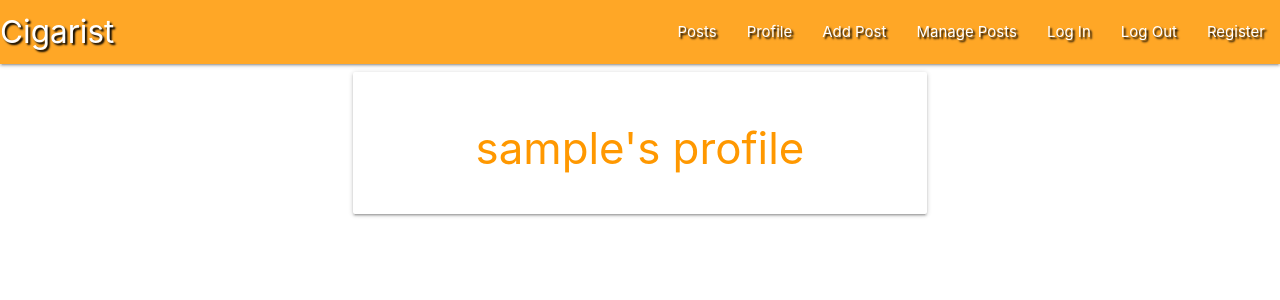
After one commit to Code-Institute-Submissions/cigarist, a Flask app: page /profile/1 in a window 1280 px wide. The commit adds this page. Shown: the top 300 px of the page. Run offline with Flask 2, Linux system fonts and the light colour scheme; the visitor is signed in with stand-in values (Sample User, id 1); a database or web service that is not in the repository returns one stand-in record (values such as "Sample title"); some libraries are stand-ins or nearby versions.

Commit message:
Created profile.html

```diff
--- a/app.py
+++ b/app.py
@@ -45,6 +45,8 @@ def register():
         # put the new user into 'session' cookie
         session["user"] = request.form.get("username").lower()
         flash("You are registered")
+        return redirect(url_for("profile", username=session["user"]))
+
     return render_template("register.html")
 
 
@@ -58,7 +60,10 @@ def login():
             if check_password_hash(
                 existing_user["password"], request.form.get("password")):
                     session["user"] = request.form.get("username").lower()
-                    flash("Hello, {}".format(request.form.get("username")))
+                    flash("Hello, {}".format(
+                        request.form.get("username")))
+                    return redirect(url_for(
+                        "profile", username=session["user"]))
             else:
                 flash("Your Username and/or Passward is incorrect.")
                 return redirect(url_for("login"))
@@ -70,6 +75,13 @@ def login():
     return render_template("login.html")
 
 
+@app.route("/profile/<username>", methods=["GET", "POST"])
+def profile(username):
+    username = mongo.db.users.find_one(
+        {"username": session["user"]})["username"]
+    return render_template("profile.html", username=username)
+
+
 if __name__ == "__main__":
     app.run(host=os.environ.get("IP"),
             port=int(os.environ.get("PORT")),
--- a/templates/base.html
+++ b/templates/base.html
@@ -22,7 +22,7 @@
             <a href="#" data-target="mobile-demo" class="sidenav-trigger"><i class="fas fa-bars"></i></a>
             <ul class="right hide-on-med-and-down">
                 <li><a href="{{ url_for('get_cigars') }}">Posts</a></li>
-                <li><a href="#">Profile</a></li>
+                <li><a href="{{ url_for('profile', username=session['user']) }}">Profile</a></li>
                 <li><a href="#">Add Post</a></li>
                 <li><a href="#">Manage Posts</a></li>
                 <li><a href="{{ url_for('login') }}">Log In</a></li>
@@ -36,7 +36,7 @@
         <ul class="sidenav" id="mobile-demo">
             <li class="h4 center-align orange-text text-darken-2">Cigarist</li>
             <li><a href="{{ url_for('get_cigars') }}">Posts</a></li>
-            <li><a href="#">Profile</a></li>
+            <li><a href="{{ url_for('profile', username=session['user']) }}">Profile</a></li>
             <li><a href="#">Add Post</a></li>
             <li><a href="#">Manage Posts</a></li>
             <li><a href="{{ url_for('login') }}">Log In</a></li>
--- /dev/null
+++ b/templates/profile.html
@@ -0,0 +1,14 @@
+{% extends "base.html" %}
+{% block content %}
+
+    <div class="row">
+        <div class="col s12 m8 offset-m2">
+            <div class="card-panel">
+                <h3 class="center-align orange-text">
+                    {{ username }}'s profile
+                </h3>
+            </div>
+        </div>
+    </div>
+
+{% endblock %}
```
